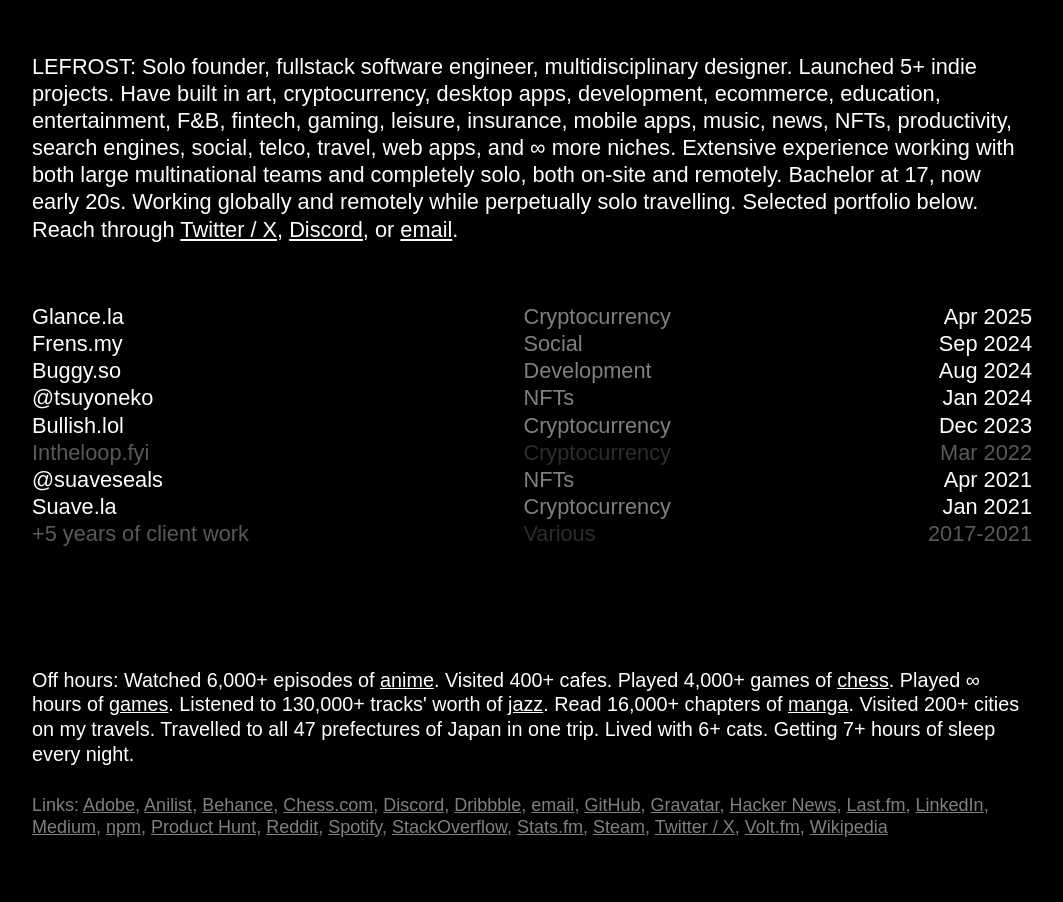
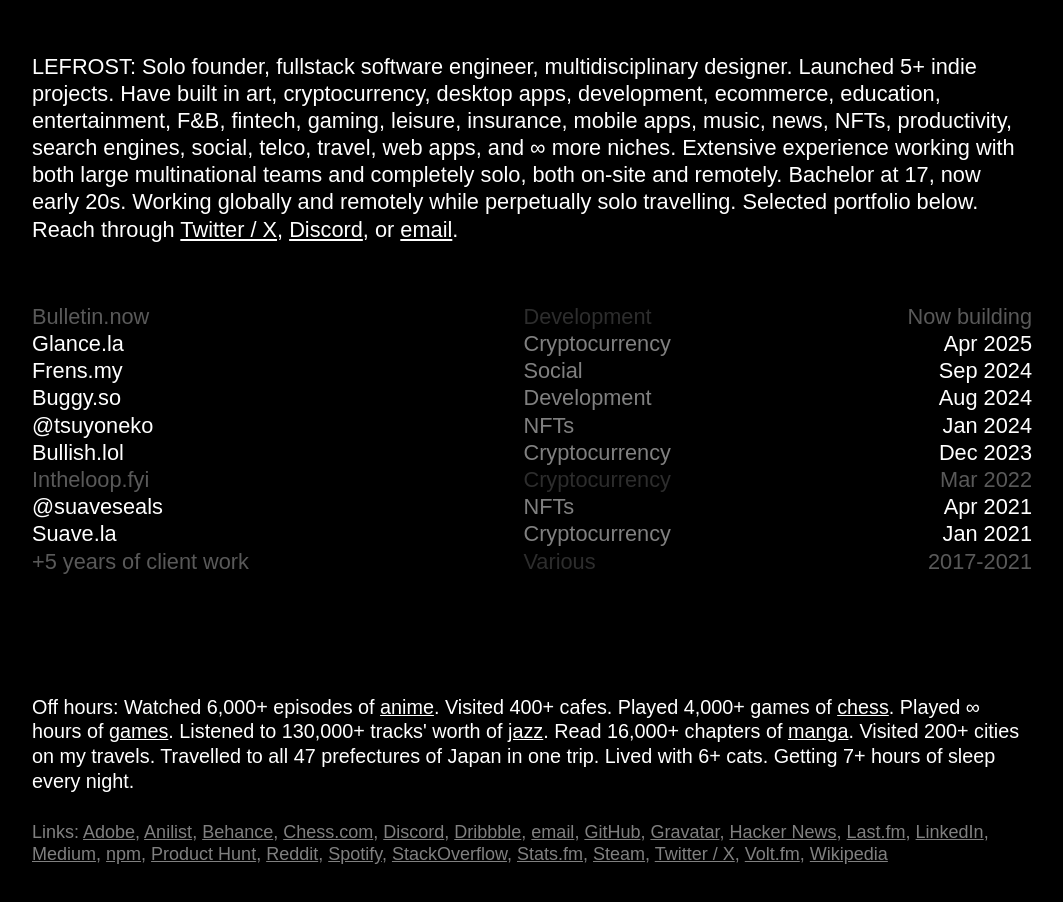
Before and after one commit to lefrost/lef, a SvelteKit app: page / in a window 1280 px wide. Shown: the top 902 px of the page, without its empty margins (108-1171 px from the left). Built offline with nearby package versions, Linux system fonts and the light colour scheme; no server answers; a web font is replaced by a local one.

Commit message:
bulletin building

```diff
--- a/src/routes/+page.svelte
+++ b/src/routes/+page.svelte
@@ -32,14 +32,14 @@
 		// 	url: `/tabibito`,
 		// 	is_active: true
 		// },
-		// {
-		// 	code: `Kyoku`,
-		// 	name: `Kyoku`,
-		// 	label: `Music`,
-		// 	date: null,
-		// 	url: null,
-		// 	is_active: false
-		// },
+		{
+			code: `bulletin_now`,
+			name: `Bulletin.now`,
+			label: `Development`,
+			date: null,
+			url: null,
+			is_active: false
+		},
 		{
 			code: `glance_la`,
 			name: `Glance.la`,
```
